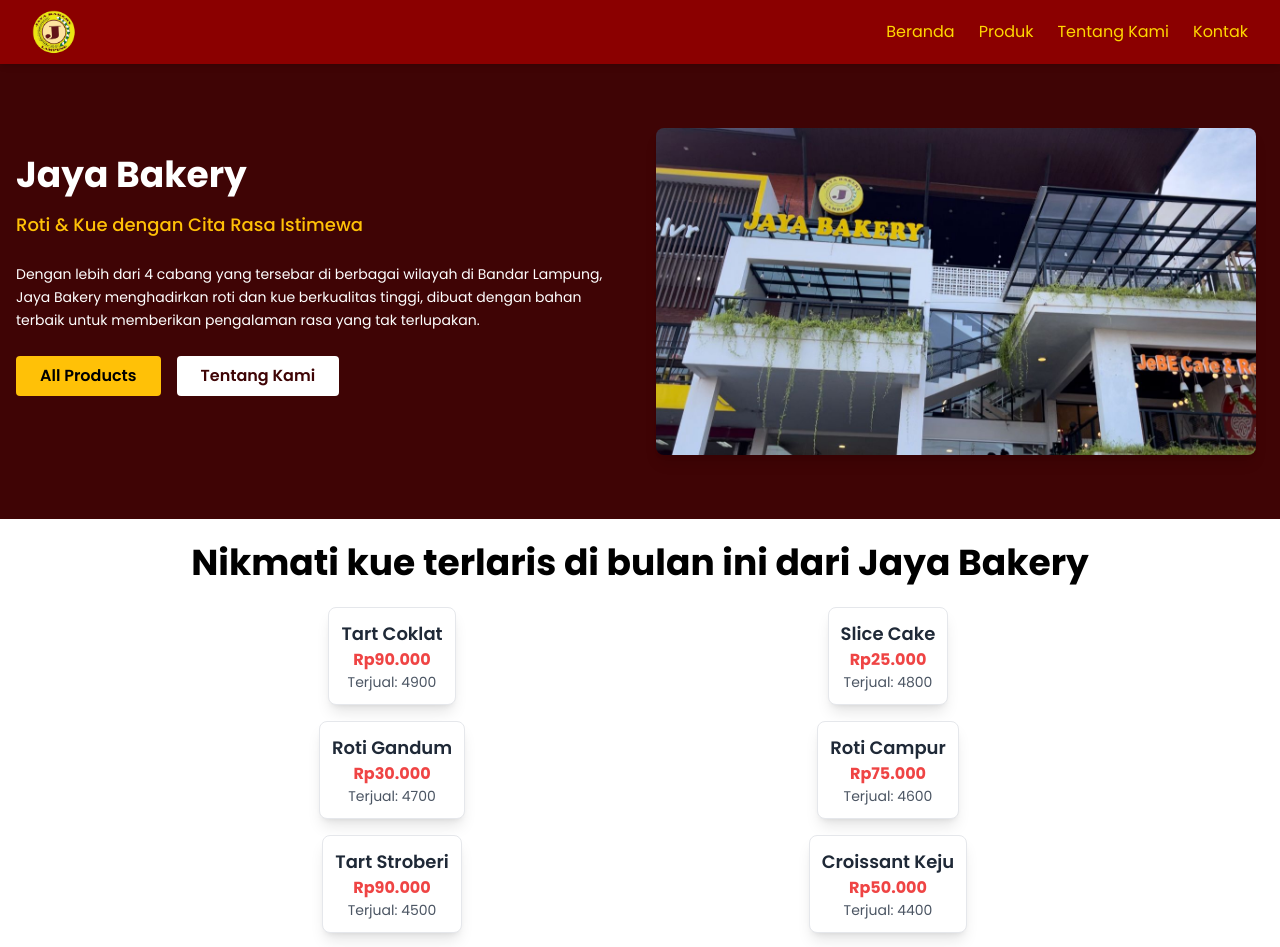
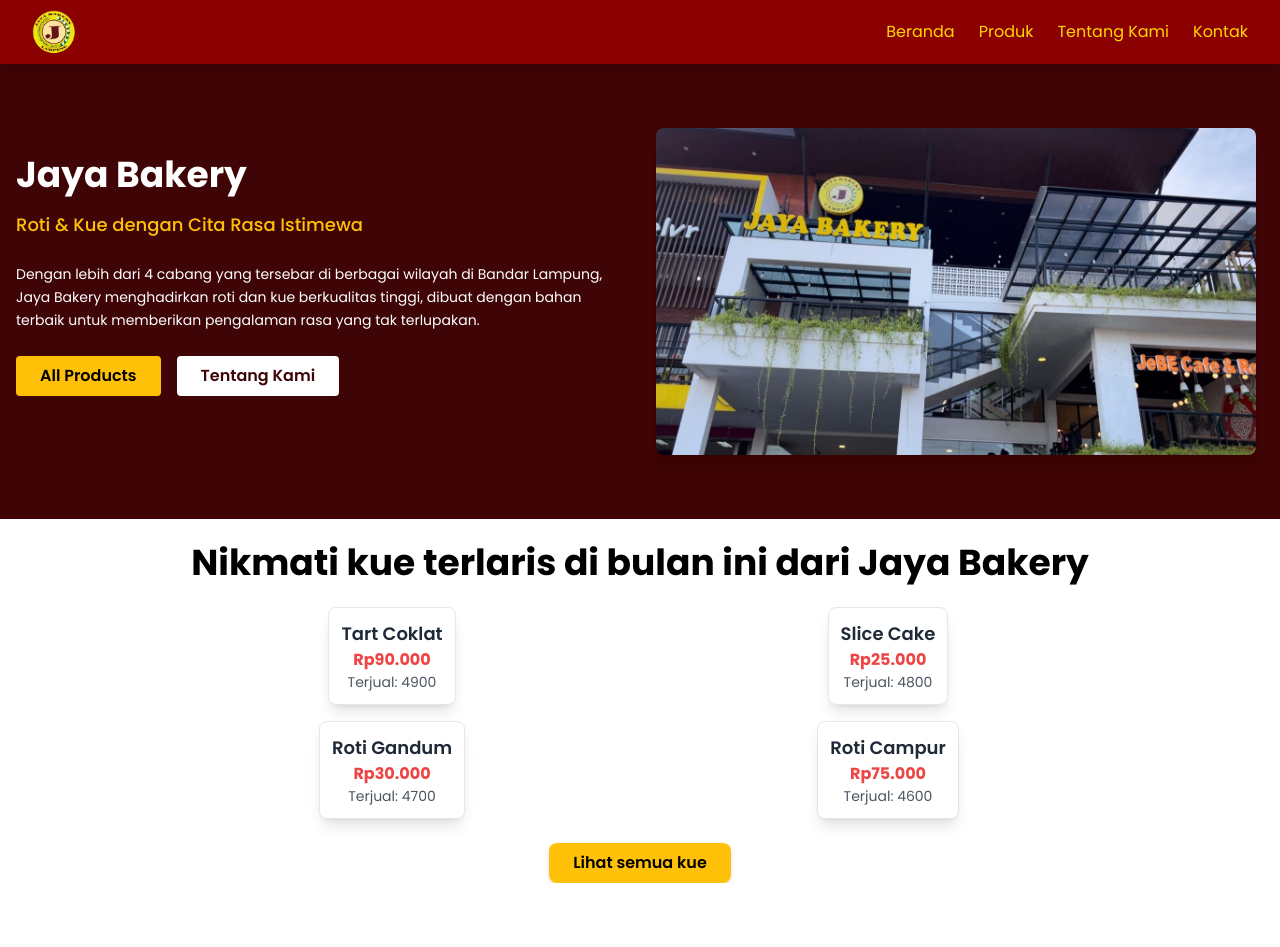
Before and after one commit to jefritirta30/nirwana-santika, a Next.js app: page / in a window 1280 px wide. Shown: the top 947 px of the page. After the commit the page ends 883 px from the top, so only its background shows below. Built offline with nearby package versions, Linux system fonts and the light colour scheme.

Commit message:
jefri: Menambahkan tombol expand/collapse untuk grid

```diff
--- a/components/Menu.tsx
+++ b/components/Menu.tsx
@@ -1,7 +1,9 @@
 "use client";
-import React from "react";
+import React, { useState } from "react";
 
 const MenuSection: React.FC = () => {
+  const [isExpanded, setIsExpanded] = useState(false);
+
 // Data untuk menu roti (50 item dengan nama yang diperbaiki)
 const cakes = [
   { name: "Tart Coklat", price: "Rp90.000", sold: 4900 },
@@ -56,13 +58,15 @@ const cakes = [
   { name: "Roti Krim Kacang", price: "Rp40.000", sold: 50 },
 ];
 
+  const displayedCakes = isExpanded ? cakes : cakes.slice(0, 4);
+
   return (
     <section className="text-center mt-6 px-6 max-w-screen-lg mx-auto">
       <h2 className="text-4xl font-bold text-black mb-6">
         Nikmati kue terlaris di bulan ini dari Jaya Bakery
       </h2>
       <div className="grid gap-4 place-items-center grid-cols-2">
-        {cakes.map((cake, index) => (
+        {displayedCakes.map((cake, index) => (
           <div
             key={index}
             className="bg-white border rounded-lg shadow-lg p-3 text-center"
@@ -73,6 +77,12 @@ const cakes = [
           </div>
         ))}
       </div>
+      <button
+        className="mt-6 bg-[#FFC107] hover:bg-[#d69c06] text-black font-semibold py-2 px-6 rounded-lg shadow-md transition"
+        onClick={() => setIsExpanded(!isExpanded)}
+      >
+        {isExpanded ? "Tutup" : "Lihat semua kue"}
+      </button>
     </section>
   );
 };
```
